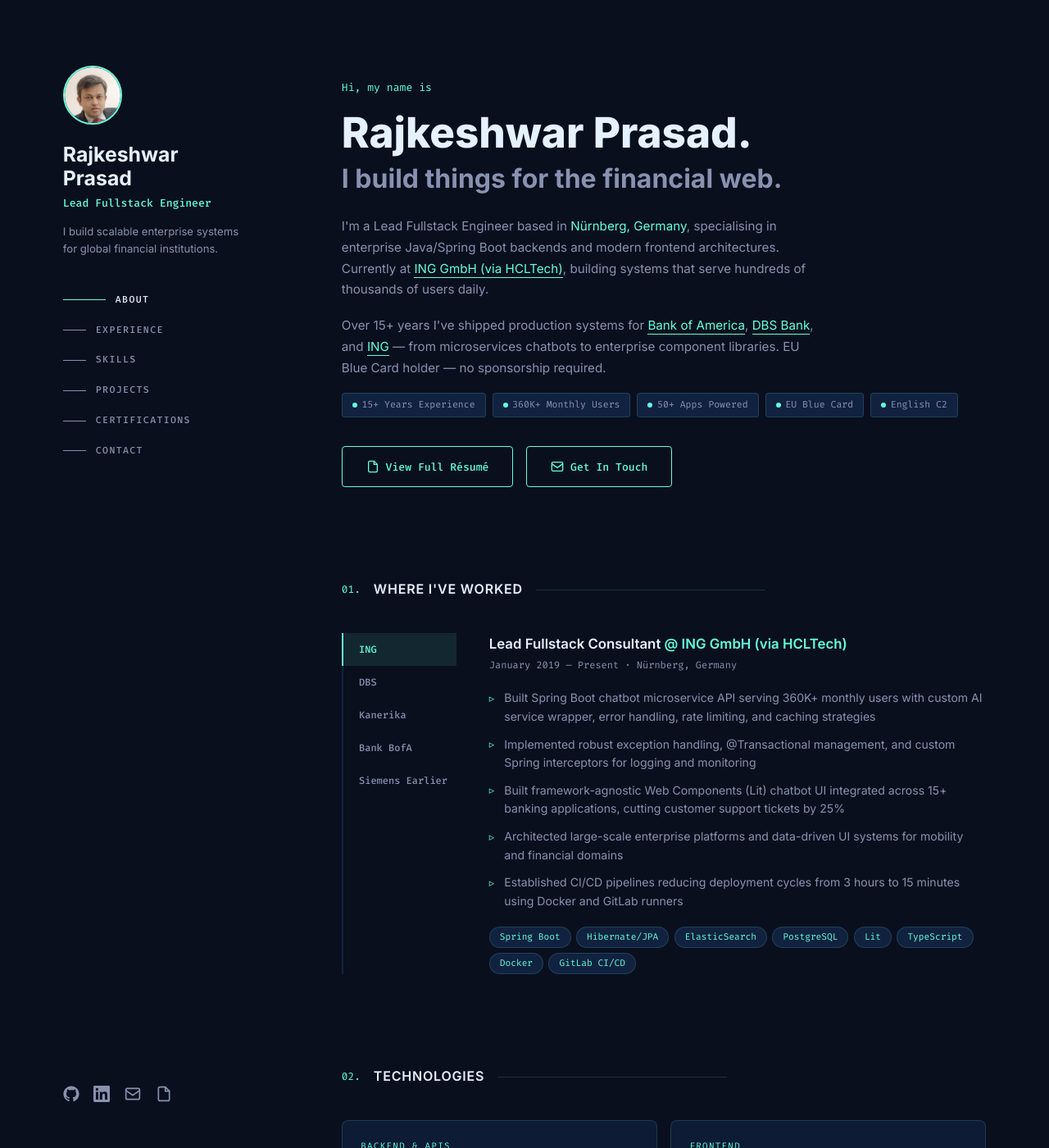
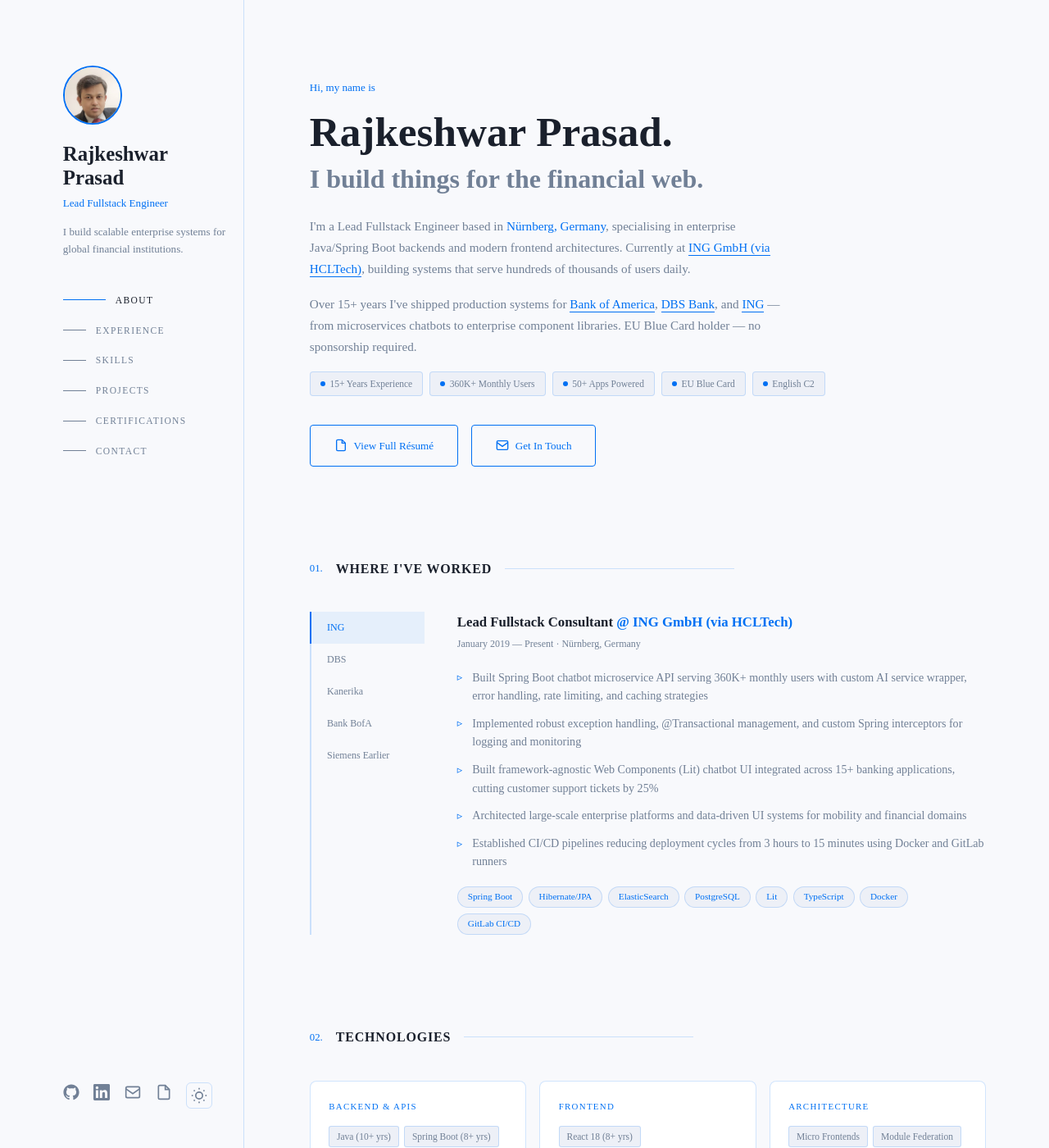
Before and after one commit to rajkeshwar/rajkeshwar.github.io, a Jekyll site: the page built from index.html, in a window 1280 px wide and 1400 px high. Shown: the whole window at 82% size. Built offline with Jekyll 4.4.1, drawn with Linux system fonts in a browser that asks for light colours.

Commit message:
Ongoing changes

```diff
--- a/_includes/sidebar.html
+++ b/_includes/sidebar.html
@@ -17,6 +17,7 @@
     </nav>
   </div>
 
+  <div class="left-bottom">
     <div class="left-social" aria-label="Social links">
       <a href="https://github.com/{{ site.github_username }}" target="_blank" rel="noopener noreferrer" aria-label="GitHub profile">
         <svg viewBox="0 0 24 24" fill="currentColor" width="20" height="20"><path d="M12 .5C5.65.5.5 5.65.5 12c0 5.1 3.29 9.41 7.86 10.94.57.1.78-.25.78-.55v-2.1c-3.19.7-3.86-1.38-3.86-1.38-.52-1.32-1.27-1.67-1.27-1.67-1.04-.71.08-.7.08-.7 1.15.08 1.76 1.18 1.76 1.18 1.02 1.75 2.68 1.24 3.33.95.1-.74.4-1.24.73-1.53-2.55-.29-5.23-1.27-5.23-5.66 0-1.25.45-2.27 1.18-3.07-.12-.29-.51-1.45.11-3.03 0 0 .96-.31 3.15 1.18a10.9 10.9 0 0 1 2.87-.39c.97 0 1.95.13 2.87.39 2.18-1.49 3.14-1.18 3.14-1.18.63 1.58.24 2.74.12 3.03.74.8 1.18 1.82 1.18 3.07 0 4.4-2.68 5.37-5.24 5.65.41.36.78 1.06.78 2.13v3.16c0 .3.2.66.79.55C20.21 21.41 23.5 17.1 23.5 12 23.5 5.65 18.35.5 12 .5z"/></svg>
@@ -27,8 +28,33 @@
       <a href="mailto:{{ site.email }}" aria-label="Send email">
         <svg viewBox="0 0 24 24" fill="none" stroke="currentColor" stroke-width="2" width="20" height="20"><rect x="2" y="4" width="20" height="16" rx="2"/><path d="m2 7 10 7 10-7"/></svg>
       </a>
-    <a href="{{ '/Resume.pdf' | relative_url }}" target="_blank" rel="noopener noreferrer" aria-label="View resume PDF">
+      <a href="{{ '/resume.pdf' | relative_url }}" target="_blank" rel="noopener noreferrer" aria-label="View resume PDF">
         <svg viewBox="0 0 24 24" fill="none" stroke="currentColor" stroke-width="2" width="20" height="20"><path d="M14 2H6a2 2 0 0 0-2 2v16a2 2 0 0 0 2 2h12a2 2 0 0 0 2-2V8z"/><polyline points="14 2 14 8 20 8"/></svg>
       </a>
+
+      <!-- Theme toggle -->
+      <button
+        id="theme-toggle"
+        class="theme-toggle"
+        aria-label="Switch to light mode"
+        title="Toggle light / dark mode">
+        <!-- Moon icon (shown in dark mode) -->
+        <svg class="icon-moon" viewBox="0 0 24 24" fill="none" stroke="currentColor" stroke-width="2" width="20" height="20" aria-hidden="true">
+          <path d="M21 12.79A9 9 0 1 1 11.21 3a7 7 0 0 0 9.79 9.79z"/>
+        </svg>
+        <!-- Sun icon (shown in light mode) -->
+        <svg class="icon-sun" viewBox="0 0 24 24" fill="none" stroke="currentColor" stroke-width="2" width="20" height="20" aria-hidden="true">
+          <circle cx="12" cy="12" r="5"/>
+          <line x1="12" y1="1" x2="12" y2="3"/>
+          <line x1="12" y1="21" x2="12" y2="23"/>
+          <line x1="4.22" y1="4.22" x2="5.64" y2="5.64"/>
+          <line x1="18.36" y1="18.36" x2="19.78" y2="19.78"/>
+          <line x1="1" y1="12" x2="3" y2="12"/>
+          <line x1="21" y1="12" x2="23" y2="12"/>
+          <line x1="4.22" y1="19.78" x2="5.64" y2="18.36"/>
+          <line x1="18.36" y1="5.64" x2="19.78" y2="4.22"/>
+        </svg>
+      </button>
+    </div>
   </div>
 </aside>
--- a/_scss/main.scss
+++ b/_scss/main.scss
@@ -1,8 +1,10 @@
 ---
 ---
 
-// ── Variables ──────────────────────────────────────
-:root, html {
+// ── THEME VARIABLES ────────────────────────────────
+// Dark mode (default)
+:root,
+html[data-theme="dark"] {
   --bg:         #0a0f1e;
   --bg-light:   #112240;
   --bg-card:    #0d1b35;
@@ -12,14 +14,40 @@
   --text-dim:   #8892b0;
   --white:      #e6f1ff;
   --border:     rgba(100,255,218,0.15);
+  --shadow:     rgba(0,0,0,0.4);
   --font:       'Inter', system-ui, sans-serif;
   --mono:       'Fira Code', monospace;
   --nav-w:      260px;
   --ease:       cubic-bezier(0.645,0.045,0.355,1);
 }
 
-// ── Reset ──────────────────────────────────────────
-*, *::before, *::after { box-sizing: border-box; margin: 0; padding: 0; }
+// Light mode
+html[data-theme="light"] {
+  --bg:         #f8f9fc;
+  --bg-light:   #edf0f7;
+  --bg-card:    #ffffff;
+  --accent:     #0070f3;
+  --accent-dim: rgba(0,112,243,0.08);
+  --text:       #2d3748;
+  --text-dim:   #718096;
+  --white:      #1a202c;
+  --border:     rgba(0,112,243,0.18);
+  --shadow:     rgba(0,0,0,0.08);
+}
+
+// ── SMOOTH THEME TRANSITION ────────────────────────
+*, *::before, *::after {
+  box-sizing: border-box;
+  margin: 0;
+  padding: 0;
+  transition:
+    background-color 0.3s ease,
+    border-color     0.3s ease,
+    color            0.3s ease,
+    box-shadow       0.3s ease;
+}
+
+// ── BASE ───────────────────────────────────────────
 html { scroll-behavior: smooth; font-size: 16px; }
 body {
   background: var(--bg);
@@ -29,21 +57,23 @@
   -webkit-font-smoothing: antialiased;
 }
 a { color: var(--accent); text-decoration: none; transition: all .25s var(--ease); }
+
 ::-webkit-scrollbar { width: 6px; }
 ::-webkit-scrollbar-track { background: var(--bg); }
 ::-webkit-scrollbar-thumb { background: var(--bg-light); border-radius: 3px; }
 ::-webkit-scrollbar-thumb:hover { background: var(--text-dim); }
 
-// ── Skip link ──────────────────────────────────────
+// ── SKIP LINK ──────────────────────────────────────
 .skip-link {
   position: absolute; top: -100%; left: 1rem;
   background: var(--accent); color: var(--bg);
   padding: .5rem 1rem; border-radius: 4px;
   font-weight: 600; z-index: 9999;
+
   &:focus { top: 0; }
 }
 
-// ── Layout ─────────────────────────────────────────
+// ── LAYOUT ─────────────────────────────────────────
 .wrapper {
   display: flex;
   min-height: 100vh;
@@ -64,6 +94,16 @@
   max-height: 100vh;
   padding: 5rem 0 3rem;
   flex-shrink: 0;
+
+  html[data-theme="light"] & {
+    border-right: 1px solid var(--border);
+  }
+}
+
+.left-bottom {
+  display: flex;
+  flex-direction: column;
+  gap: 1rem;
 }
 
 .profile-photo {
@@ -102,7 +142,9 @@
 
 nav ul {
   list-style: none;
+
   li { margin-bottom: .25rem; }
+
   li a {
     display: flex;
     align-items: center;
@@ -126,20 +168,58 @@
 
     &:hover, &.active {
       color: var(--white);
+
       .nav-line { width: 52px; background: var(--accent); }
     }
   }
 }
 
+// ── SOCIAL + THEME TOGGLE ROW ──────────────────────
 .left-social {
   display: flex;
   gap: 1.1rem;
   align-items: center;
+  flex-wrap: wrap;
+
   a {
     color: var(--text-dim);
     transition: all .25s var(--ease);
+
     &:hover { color: var(--accent); transform: translateY(-2px); }
   }
+}
+
+// ── THEME TOGGLE BUTTON ────────────────────────────
+.theme-toggle {
+  background: none;
+  border: 1px solid var(--border);
+  border-radius: 6px;
+  color: var(--text-dim);
+  cursor: pointer;
+  display: flex;
+  align-items: center;
+  justify-content: center;
+  width: 32px; height: 32px;
+  padding: 0;
+  flex-shrink: 0;
+  transition: all .25s var(--ease);
+
+  &:hover {
+    color: var(--accent);
+    border-color: var(--accent);
+    background: var(--accent-dim);
+  }
+}
+
+// Show moon in dark mode, sun in light mode
+html[data-theme="dark"] {
+  .icon-sun  { display: none; }
+  .icon-moon { display: block; }
+}
+
+html[data-theme="light"] {
+  .icon-moon { display: none; }
+  .icon-sun  { display: block; }
 }
 
 // ── RIGHT PANEL ────────────────────────────────────
@@ -154,7 +234,7 @@
   scroll-margin-top: 5rem;
 }
 
-// ── Section headers ────────────────────────────────
+// ── SECTION HEADERS ────────────────────────────────
 .section-header {
   display: flex;
   align-items: center;
@@ -183,6 +263,7 @@
 
 // ── HERO / ABOUT ───────────────────────────────────
 #about { padding-top: 1rem; }
+
 .hero-intro {
   font-family: var(--mono);
   font-size: .82rem;
@@ -213,14 +294,17 @@
   margin-bottom: 1.1rem;
   line-height: 1.7;
   animation: fadeInUp .5s .4s both;
+
   a {
     color: var(--accent);
     border-bottom: 1px solid var(--accent);
     padding-bottom: 1px;
+
     &:hover { border-color: transparent; }
   }
 }
 .accent { color: var(--accent); }
+
 .hero-chips {
   display: flex;
   flex-wrap: wrap;
@@ -265,18 +349,25 @@
   padding: .85rem 1.8rem;
   transition: all .25s var(--ease);
   background: transparent;
+
   &:hover { background: var(--accent-dim); }
 }
 
 // ── EXPERIENCE ─────────────────────────────────────
 .exp-tabs { display: flex; }
+
 .exp-tab-list {
   display: flex;
   flex-direction: column;
   min-width: 140px;
   border-left: 2px solid var(--bg-light);
   margin-right: 2.5rem;
+
+  html[data-theme="light"] & {
+    border-left-color: var(--border);
+  }
 }
+
 .exp-tab-btn {
   background: none;
   border: none;
@@ -291,15 +382,23 @@
   cursor: pointer;
   transition: all .25s var(--ease);
   white-space: nowrap;
+
   &:hover { color: var(--accent); background: var(--accent-dim); }
   &.active { color: var(--accent); border-left-color: var(--accent); background: var(--accent-dim); }
 }
-.exp-panel { display: none; &.active { display: block; } }
+
+.exp-panel {
+  display: none;
+
+  &.active { display: block; }
+}
+
 .exp-role {
   font-size: 1.05rem;
   font-weight: 600;
   color: var(--white);
   margin-bottom: .2rem;
+
   span { color: var(--accent); }
 }
 .exp-date {
@@ -313,17 +412,20 @@
   display: flex;
   flex-direction: column;
   gap: .7rem;
+
   li {
     display: flex;
     gap: .75rem;
     font-size: .88rem;
     color: var(--text-dim);
     line-height: 1.6;
+
     &::before { content: "▹"; color: var(--accent); font-size: .8rem; flex-shrink: 0; margin-top: .1rem; }
     strong { color: var(--white); font-weight: 600; }
   }
 }
 .exp-tech { display: flex; flex-wrap: wrap; gap: .4rem; margin-top: 1.2rem; }
+
 .tech-pill {
   background: var(--bg-light);
   border: 1px solid var(--border);
@@ -340,14 +442,22 @@
   grid-template-columns: repeat(auto-fill, minmax(260px, 1fr));
   gap: 1rem;
 }
+
 .skill-card {
   background: var(--bg-card);
   border: 1px solid var(--border);
   border-radius: 8px;
   padding: 1.4rem;
   transition: all .25s var(--ease);
-  &:hover { border-color: var(--accent); background: var(--bg-light); transform: translateY(-3px); }
+
+  &:hover {
+    border-color: var(--accent);
+    background: var(--bg-light);
+    transform: translateY(-3px);
+    box-shadow: 0 8px 24px var(--shadow);
+  }
 }
+
 .skill-card-label {
   font-family: var(--mono);
   font-size: .68rem;
@@ -356,15 +466,19 @@
   text-transform: uppercase;
   margin-bottom: .9rem;
 }
+
 .skill-tags { display: flex; flex-wrap: wrap; gap: .4rem; }
+
 .skill-tag {
   background: var(--bg);
-  border: 1px solid rgba(100,255,218,0.12);
+  border: 1px solid var(--border);
   border-radius: 3px;
   font-family: var(--mono);
   font-size: .72rem;
   color: var(--text-dim);
   padding: .18rem .55rem;
+
+  html[data-theme="light"] & { background: var(--bg-light); }
 }
 
 // ── PROJECTS ───────────────────────────────────────
@@ -373,6 +487,7 @@
   grid-template-columns: repeat(auto-fill, minmax(300px, 1fr));
   gap: 1.2rem;
 }
+
 .project-card {
   background: var(--bg-card);
   border: 1px solid var(--border);
@@ -384,6 +499,7 @@
   transition: all .25s var(--ease);
   position: relative;
   overflow: hidden;
+
   &::before {
     content: "";
     position: absolute; inset: 0;
@@ -391,13 +507,20 @@
     opacity: 0;
     transition: all .25s var(--ease);
   }
+
   &:hover {
     border-color: var(--accent);
     transform: translateY(-5px);
-    box-shadow: 0 20px 40px rgba(0,0,0,.4);
+    box-shadow: 0 20px 40px var(--shadow);
+
     &::before { opacity: 1; }
   }
+
+  html[data-theme="light"] &::before {
+    background: linear-gradient(135deg, rgba(0,112,243,.03) 0%, transparent 60%);
+  }
 }
+
 .project-top { display: flex; align-items: center; justify-content: space-between; }
 .project-folder { color: var(--accent); }
 .project-num { font-family: var(--mono); font-size: .7rem; color: var(--text-dim); }
@@ -411,6 +534,7 @@
   grid-template-columns: repeat(auto-fill, minmax(280px, 1fr));
   gap: 1.2rem;
 }
+
 .cert-card {
   background: var(--bg-card);
   border: 1px solid var(--border);
@@ -421,16 +545,26 @@
   align-items: flex-start;
   transition: all .25s var(--ease);
   color: inherit;
-  &:hover { border-color: var(--accent); background: var(--bg-light); transform: translateY(-3px); }
+
+  &:hover {
+    border-color: var(--accent);
+    background: var(--bg-light);
+    transform: translateY(-3px);
+    box-shadow: 0 8px 24px var(--shadow);
+  }
 }
+
 .cert-logo {
   width: 52px; height: 52px;
   border-radius: 8px;
   object-fit: contain;
-  background: var(--border);
-  padding: 1px;
+  background: white;
+  padding: 4px;
   flex-shrink: 0;
+
+  html[data-theme="light"] & { box-shadow: 0 2px 8px rgba(0,0,0,0.1); }
 }
+
 .cert-name { font-size: .9rem; font-weight: 600; color: var(--white); line-height: 1.4; margin-bottom: .2rem; }
 .cert-issuer { font-family: var(--mono); font-size: .72rem; color: var(--accent); margin-bottom: .35rem; }
 .cert-link {
@@ -450,6 +584,7 @@
 
 // ── CONTACT ────────────────────────────────────────
 .contact-inner { max-width: 560px; }
+
 .contact-title {
   font-size: clamp(1.8rem, 3vw, 2.4rem);
   font-weight: 700;
@@ -463,6 +598,7 @@
   line-height: 1.7;
 }
 .contact-links { display: flex; flex-wrap: wrap; gap: .8rem; }
+
 .contact-link {
   display: inline-flex;
   align-items: center;
@@ -474,6 +610,7 @@
   border-radius: 4px;
   padding: .6rem 1rem;
   transition: all .25s var(--ease);
+
   &:hover { color: var(--accent); border-color: var(--accent); background: var(--accent-dim); }
 }
 
@@ -484,6 +621,7 @@
   font-family: var(--mono);
   font-size: .72rem;
   color: var(--text-dim);
+
   a { color: var(--accent); }
 }
 
@@ -492,24 +630,33 @@
   from { opacity: 0; transform: translateY(20px); }
   to   { opacity: 1; transform: translateY(0); }
 }
+
 .fade-in {
   opacity: 0;
   transform: translateY(20px);
   transition: opacity .5s ease, transform .5s ease;
+
   &.visible { opacity: 1; transform: translateY(0); }
 }
 
 // ── RESPONSIVE ─────────────────────────────────────
 @media (max-width: 900px) {
   .wrapper { flex-direction: column; padding: 0 5vw; }
+
   .left-panel {
     position: relative;
     width: 100%; min-width: unset; max-height: unset;
-    padding: 3rem 0 0;
+    padding: 3rem 0 1.5rem;
+    border-right: none;
+    border-bottom: 1px solid var(--border);
   }
+
   nav { display: none; }
+
   .right-panel { padding: 3rem 0 5rem; }
+
   .exp-tabs { flex-direction: column; }
+
   .exp-tab-list {
     flex-direction: row;
     overflow-x: auto;
@@ -518,11 +665,13 @@
     margin-right: 0;
     margin-bottom: 2rem;
   }
+
   .exp-tab-btn {
     border-left: none;
     border-bottom: 2px solid transparent;
     margin-left: 0;
     margin-bottom: -2px;
+
     &.active { border-bottom-color: var(--accent); border-left: none; }
   }
 }
--- a/js/main.js
+++ b/js/main.js
@@ -1,3 +1,35 @@
+// ── Theme Toggle ──────────────────────────────────────────────
+const toggleBtn = document.getElementById('theme-toggle');
+const html = document.documentElement;
+
+// Apply saved theme immediately (before paint to avoid flash)
+const savedTheme = localStorage.getItem('theme');
+const prefersDark = window.matchMedia('(prefers-color-scheme: dark)').matches;
+const initialTheme = savedTheme || (prefersDark ? 'dark' : 'light');
+html.setAttribute('data-theme', initialTheme);
+updateToggleLabel(initialTheme);
+
+if (toggleBtn) {
+  toggleBtn.addEventListener('click', () => {
+    const current = html.getAttribute('data-theme');
+    const next = current === 'dark' ? 'light' : 'dark';
+    html.setAttribute('data-theme', next);
+    localStorage.setItem('theme', next);
+    updateToggleLabel(next);
+  });
+}
+
+function updateToggleLabel(theme) {
+  if (!toggleBtn) return;
+  if (theme === 'dark') {
+    toggleBtn.setAttribute('aria-label', 'Switch to light mode');
+    toggleBtn.setAttribute('title', 'Switch to light mode');
+  } else {
+    toggleBtn.setAttribute('aria-label', 'Switch to dark mode');
+    toggleBtn.setAttribute('title', 'Switch to dark mode');
+  }
+}
+
 // ── Experience Tab Switching ──────────────────────────────────
 const tabBtns = document.querySelectorAll('.exp-tab-btn');
 const panels  = document.querySelectorAll('.exp-panel');
@@ -50,4 +82,4 @@
 };
 
 window.addEventListener('scroll', onScroll, { passive: true });
-onScroll(); // run on load
+onScroll();
```
Lines whose indentation alone changed are shown as unchanged.
